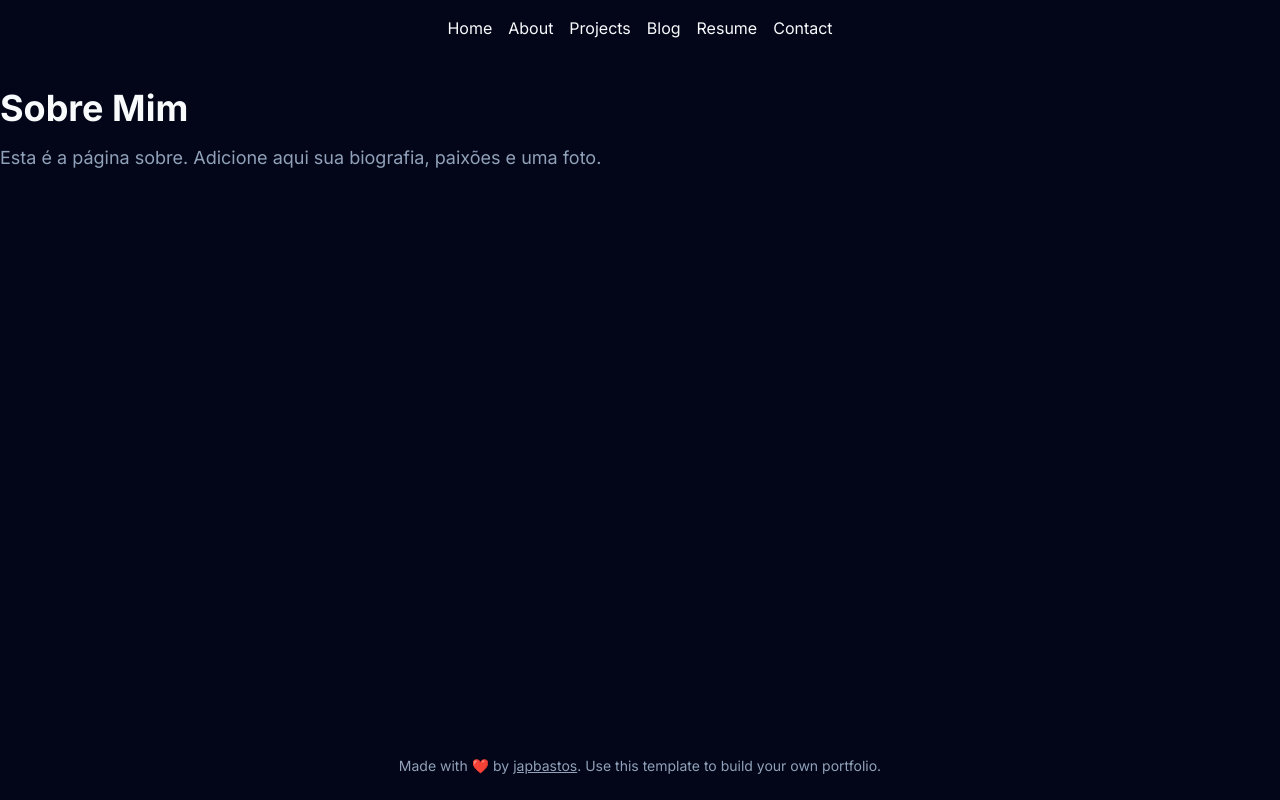
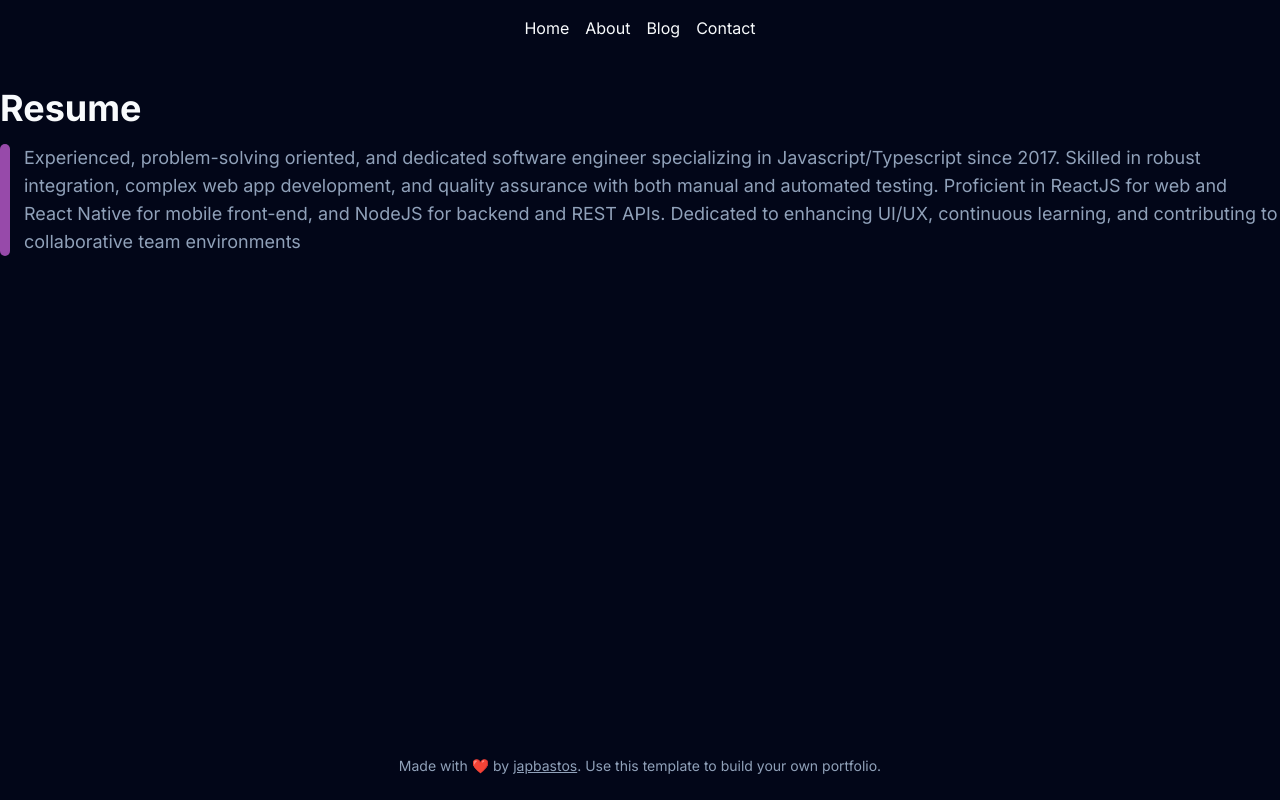
Before and after one commit to japbastos/japbastos.github.io, a Next.js app: page /about in a window 1280 px wide. Built offline with nearby package versions, Linux system fonts and the light colour scheme.

Commit message:
feat: update nav and about

```diff
--- a/src/app/about/page.tsx
+++ b/src/app/about/page.tsx
@@ -2,10 +2,16 @@
 export default function AboutPage() {
   return (
     <section className="container mx-auto py-8">
-      <h1 className="text-4xl font-bold">Sobre Mim</h1>
+      <h1 className="text-4xl font-bold">Resume</h1>
+      <div className="relative pl-6 before:content-[''] before:absolute before:left-0 before:top-0 before:h-full before:w-[10px] before:bg-[#974AAA] before:rounded-full">
       <p className="mt-4 text-lg text-muted-foreground">
-        Esta é a página sobre. Adicione aqui sua biografia, paixões e uma foto.
+        Experienced, problem-solving oriented, and dedicated software engineer specializing in Javascript/Typescript
+since 2017. Skilled in robust integration, complex web app development, and quality assurance with both
+manual and automated testing. Proficient in ReactJS for web and React Native for mobile front-end, and
+NodeJS for backend and REST APIs. Dedicated to enhancing UI/UX, continuous learning, and contributing
+to collaborative team environments
       </p>
+      </div>
     </section>
   );
 }
--- a/src/components/header.tsx
+++ b/src/components/header.tsx
@@ -12,15 +12,15 @@ export function Header() {
           <li>
             <Link href="/about">About</Link>
           </li>
-          <li>
+          {/* <li>
             <Link href="/projects">Projects</Link>
-          </li>
+          </li> */}
           <li>
             <Link href="/blog">Blog</Link>
           </li>
-          <li>
+          {/* <li>
             <Link href="/resume">Resume</Link>
-          </li>
+          </li> */}
           <li>
             <Link href="/contact">Contact</Link>
           </li>
```
